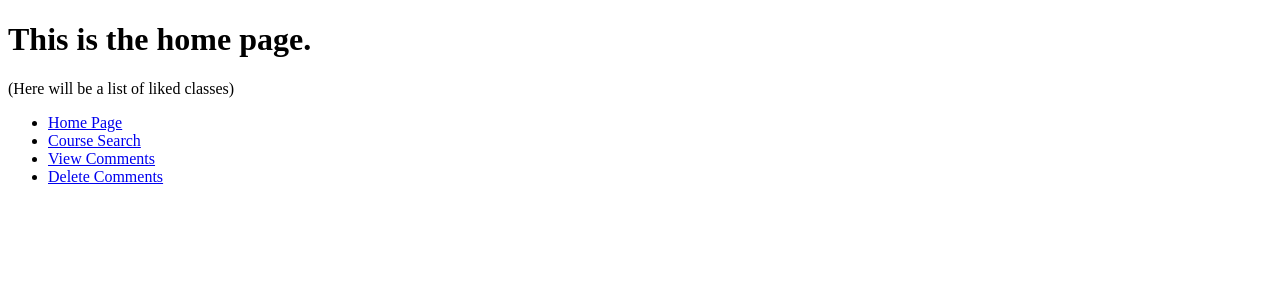
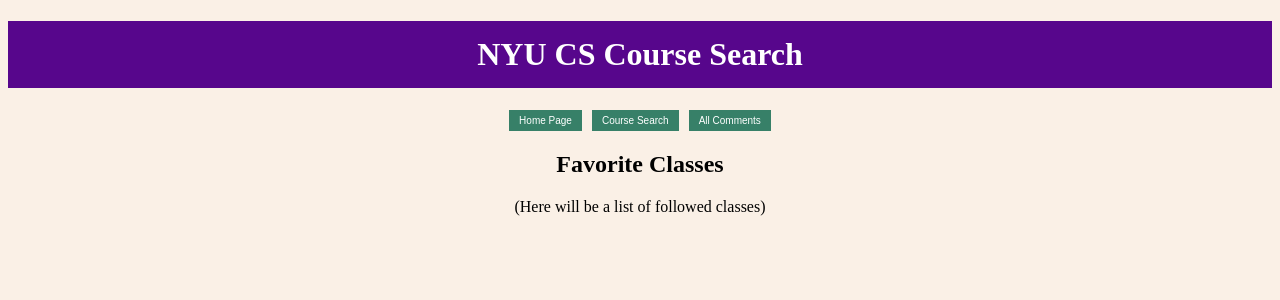
Before and after one commit to software-students-spring2024/2-web-app-exercise-team-snbn, a Flask app: page / in a window 1280 px wide. Shown: the top 300 px of the page. Run offline with Flask 3, Linux system fonts and the light colour scheme; data that the repository does not hold is empty.

Commit message:
added styles and clarity to app layout

```diff
--- a/app.py
+++ b/app.py
@@ -13,7 +13,7 @@ collection = db['coursesCollection']  # Replace "collection_name" with your coll
 
 
 #Start Flask server and have routes for each endpoint.
-app = Flask(__name__)
+app = Flask(__name__, static_url_path='/static')
 
 @app.route("/")
 def home():
--- /dev/null
+++ b/static/css/general.css
@@ -0,0 +1,27 @@
+body {
+    background-color: linen;
+}
+
+h1 {
+    background-color: #57068c;
+    color: white;
+    padding: 15px;
+    text-align: center;
+}
+
+.button {
+    border: none;
+    background-color: rgb(55, 128, 104);
+    color: white;
+    padding: 5px 10px;
+    font-size: 10px;
+    margin-left: 3px;
+    margin-right: 3px;
+    cursor: pointer;
+    display: inline-block;
+    text-decoration: none;
+}
+
+.button_container {
+    text-align: center;
+}
--- a/templates/index.html
+++ b/templates/index.html
@@ -1,29 +1,21 @@
 <!DOCTYPE html>
 <html lang="en">
 <head>
-
+    <title>NYU Computer Science Course Search</title>
+    <link rel="stylesheet" href="{{ url_for('static', filename='css/general.css') }}">
 </head>
 <body>
-    <h1>This is the home page.</h1>
-    <p>(Here will be a list of liked classes)</p>
+    <h1>NYU CS Course Search</h1>
+    <div class="button_container">
+        <a href="/"><button class="button">Home Page</button></a>
+        <a href="/course_search"><button class="button">Course Search</button></a>
+        <a href="/view_comments"><button class="button">All Comments</button></a>
+    </div>
+    <h2 style="text-align: center;"><b>Favorite Classes</b></h2>
+    <p style="text-align: center;">(Here will be a list of followed classes)</p>
 
-      {% for item in data %}
+      <!-- {% for item in data %}
         <li>{{ item }}</li>
-        {% endfor %}
-
-    <ul>
-         <li>
-    <a href="/"> Home Page</a>
-        </li>
-        <li>
-    <a href="/course_search"> Course Search</a>
-        </li>
-        <li>
-    <a href="/view_comments"> View Comments</a>
-        </li>
-             <li>
-    <a href="/delete_comments"> Delete Comments</a>
-        </li>
-    </div>
+        {% endfor %} -->
 </body>
 </html>
```
Also changed, not shown: templates/CourseSearch.html (+9 -17 lines), templates/DeleteComments.html (+8 -17 lines), templates/ViewComments.html (+12 -16 lines).
